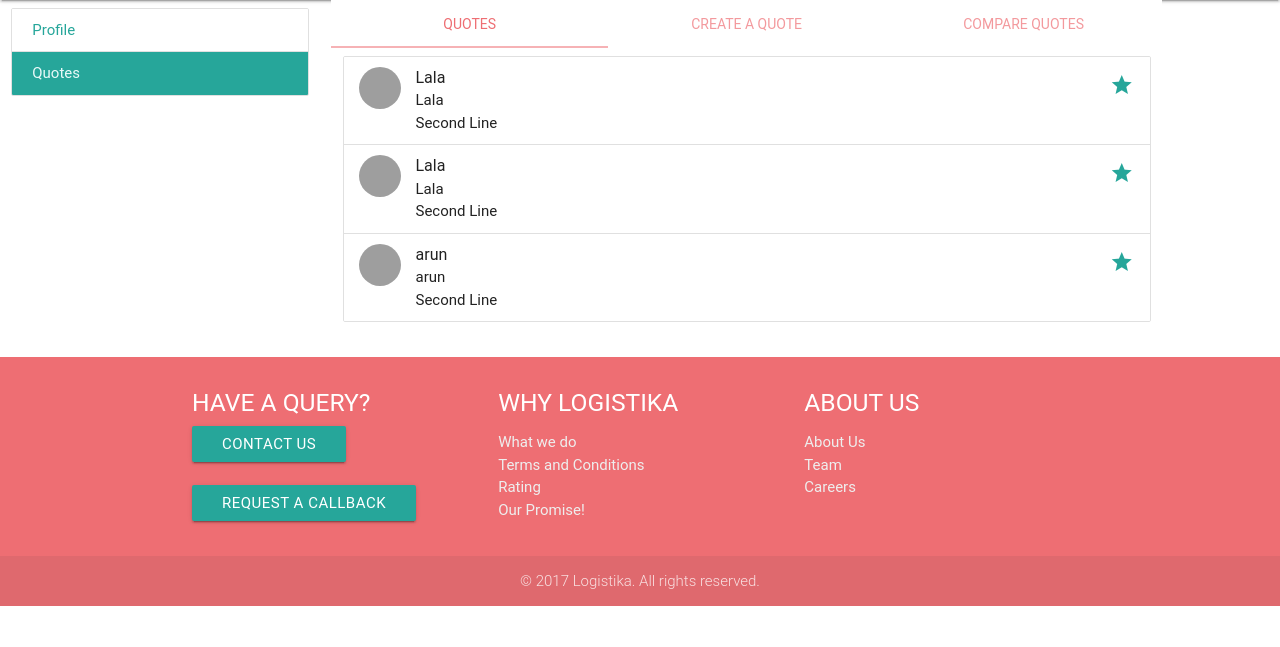
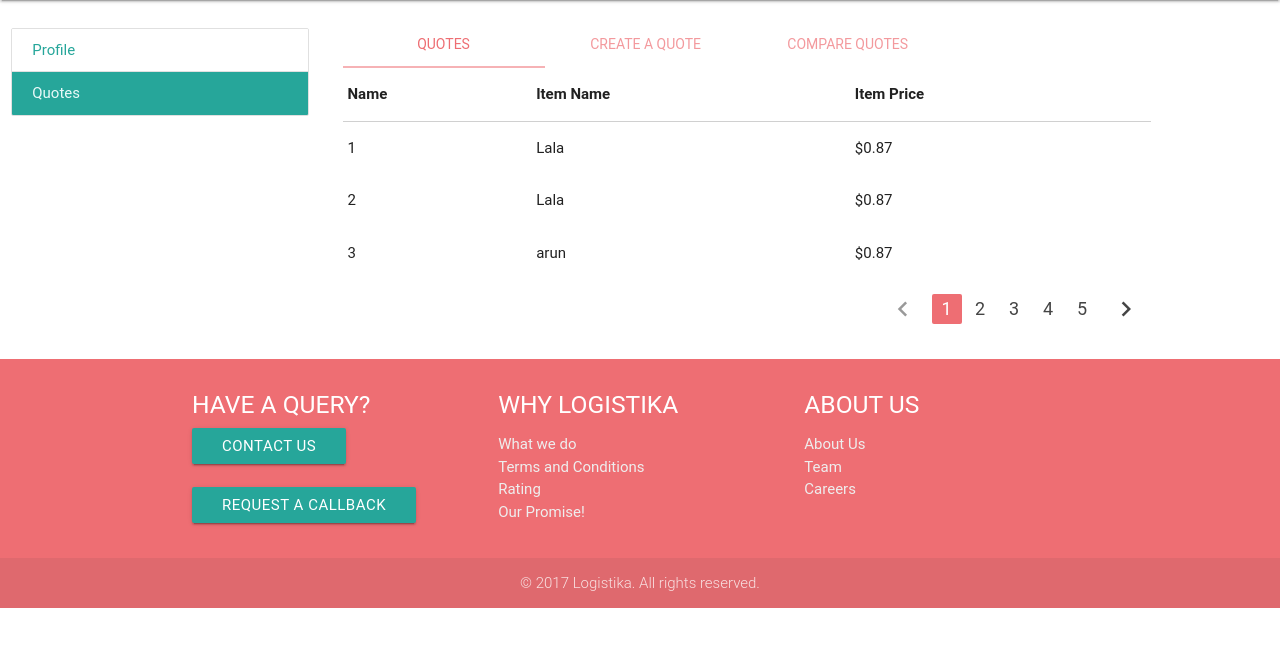
Before and after one commit to thulasi-ram/logistika, a Django app: page /quotes/ in a window 1280 px wide. Shown: the part 64-711 px from the top of the page. Run offline with Django 3.2, Linux system fonts and the light colour scheme; data comes from the database, SQL or seed files in the repository; both versions use the stored data as it was before the commit; some libraries are stand-ins or nearby versions; some web fonts are replaced; grey boxes are pictures that could not be loaded.

Commit message:
Added profile changes

```diff
--- a/logistika/templates/logistika/landing2.html
+++ b/logistika/templates/logistika/landing2.html
@@ -2,13 +2,14 @@
 {% block title %}Quotes{% endblock %}
 {% load static %}
 {% block scripts %}
-<script type="text/javascript" src="{% static 'js/quotes.js' %}"></script>
+<script type="text/javascript" src="{% static 'js/landing.js' %}"></script>
 {% endblock %}
 {% block content %}
+  <div class="row"></div>
   <div class="row">
       <div class="col s3">     <div class="collection">
-        <a href="/profile" class="collection-item">Profile</a>
-        <a href="/quotes" class="collection-item active">Quotes</a>
+        <a href="/profile" class="collection-item {% if profile %}active{% endif %}">Profile</a>
+        <a href="/quotes" class="collection-item {% if quotes %}active{% endif %}">Quotes</a>
       </div>
       </div>
     <div class="col s8">
--- a/logistika/urls.py
+++ b/logistika/urls.py
@@ -18,11 +18,13 @@ from django.contrib import admin
 from django.conf import settings
 from django.conf.urls.static import static
 
+from users.views.profile import Profile
 from views.landing import Landing
 
 urlpatterns = [
-    url(r'^admin/', admin.site.urls),
-    url(r'^$', Landing.as_view(), name='landing'),
-    url(r'^users/', include('users.urls', namespace='users')),
-    url(r'^quotes/', include('quotes.urls', namespace='quotes')),
-]+ static(settings.STATIC_URL, document_root=settings.STATIC_ROOT)
+                  url(r'^admin/', admin.site.urls),
+                  url(r'^$', Landing.as_view(), name='landing'),
+                  url(r'^users/', include('users.urls', namespace='users')),
+                  url(r'^quotes/', include('quotes.urls', namespace='quotes')),
+                  url(r'profile', Profile.as_view(), name='profile'),
+              ] + static(settings.STATIC_URL, document_root=settings.STATIC_ROOT)
--- a/quotes/templates/quotes/quotes.html
+++ b/quotes/templates/quotes/quotes.html
@@ -5,7 +5,8 @@
 <script type="text/javascript" src="{% static 'js/quotes.js' %}"></script>
 {% endblock %}
 {% block tabs %}
-<ul class="tabs tabs-fixed-width">
+<div class="col s12">
+<ul class="tabs">
     <li class="tab col s3"><a href="#list_quotes">Quotes</a></li>
     {% if request.user.is_authenticated %}
     <li class="tab col s3"><a href="#create_quotes">Create a Quote</a></li>
@@ -13,24 +14,44 @@
     <li class="tab col s3"><a href="#create_quotes" onclick="$('#login_signup_popup').modal('open')">Create a Quote</a></li>
     {% endif %}
     <li class="tab col s3"><a href="#compare_quotes">Compare Quotes</a></li>
+</ul>
+</div>
+<div id="list_quotes" class="col s12">
+    <table>
+        <thead>
+          <tr>
+              <th data-field="id">Name</th>
+              <th data-field="title">Item Name</th>
+              <th data-field="category">Item Price</th>
+          </tr>
+        </thead>
 
+        <tbody>
+        {% for item in quotes%}
+          <tr>
+            <td>{{forloop.counter}}</td>
+            <td>{{item.title}}</td>
+            <td>$0.87</td>
+          </tr>
+        {% empty %}
+          <tr>
+            <td> </td>
+            <td> </td>
+            <td> </td>
+          </tr>
+        {%endfor%}
+        </tbody>
+      </table>
 
-</ul>
-<div id="list_quotes" class="col s12">
-    <ul class="collection">
-        {% for item in quotes%}
-        <li class="collection-item avatar">
-            <img src="images/yuna.jpg" alt="" class="circle">
-            <span class="title">{{item.title}}</span>
-            <p>{{item.title }}<br>
-                Second Line
-            </p>
-            <a href="#!" class="secondary-content"><i class="material-icons">grade</i></a>
-        </li>
-        {% empty %}
-        <h4 class="center">No quotes</h4>
-        {%endfor%}
-    </ul>
+     <ul class="pagination right">
+    <li class="disabled"><a href="#!"><i class="material-icons">chevron_left</i></a></li>
+    <li class="active"><a href="#!">1</a></li>
+    <li class="waves-effect"><a href="#!">2</a></li>
+    <li class="waves-effect"><a href="#!">3</a></li>
+    <li class="waves-effect"><a href="#!">4</a></li>
+    <li class="waves-effect"><a href="#!">5</a></li>
+    <li class="waves-effect"><a href="#!"><i class="material-icons">chevron_right</i></a></li>
+  </ul>
 </div>
 <div id="create_quotes" class="col s12">
     {% if request.user.is_authenticated %}
--- a/quotes/views.py
+++ b/quotes/views.py
@@ -27,11 +27,7 @@ class QuoteSerializer(serializers.Serializer):
     })
 
 class CreateQuote(APIView):
-    # template_name = 'quotes/quotes.html'
     serializer = QuoteSerializer
-
-    # def get(self, request, *args, **kwargs):
-    #     return HttpResponseRedirect(reverse('quotes:consolidated'))
 
     def post(self, request):
         try:
--- a/users/urls.py
+++ b/users/urls.py
@@ -5,6 +5,7 @@ from django.urls import reverse_lazy
 from users.views.forgot_password import ForgotPassword
 from users.views.login import Login
 from users.views.logout import Logout
+from users.views.profile import Profile
 from users.views.signup import SignUp
 
 urlpatterns = [
```
Also changed, not shown: users/templates/users/profile.html (added, +46 -0 lines), users/views/profile.py (added, +11 -0 lines), logistika/db.sqlite3 (deleted).
